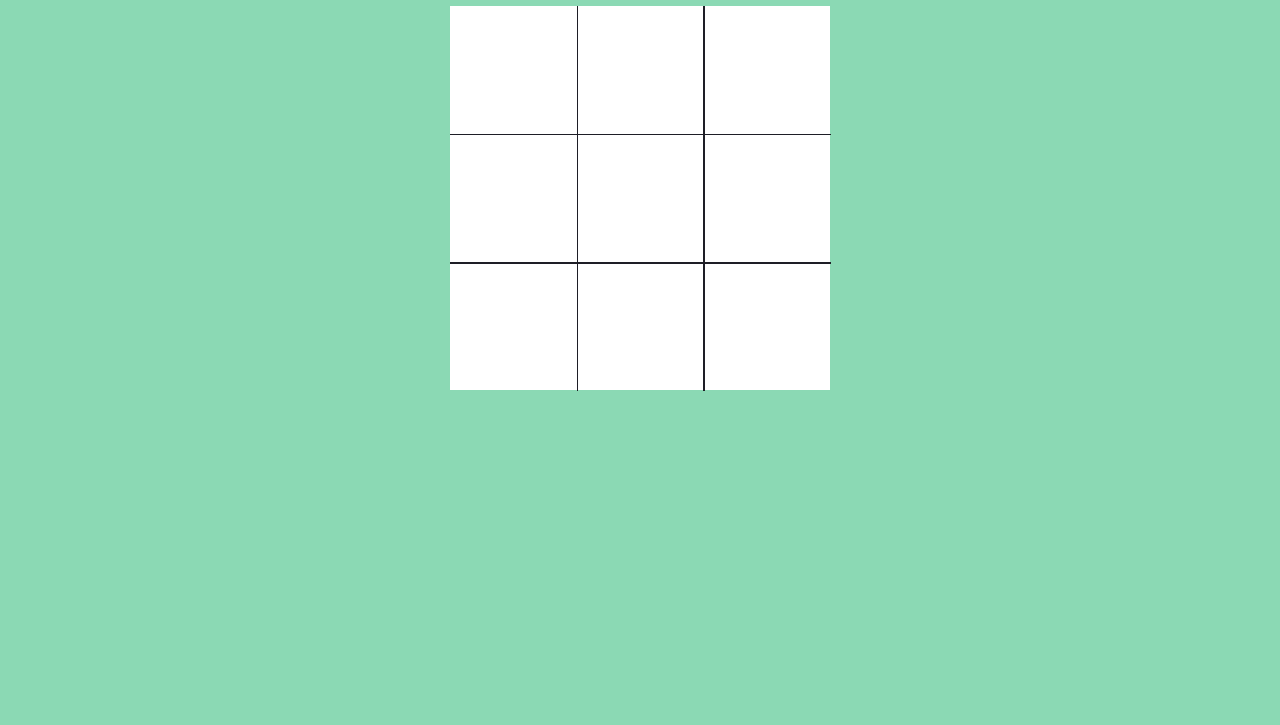
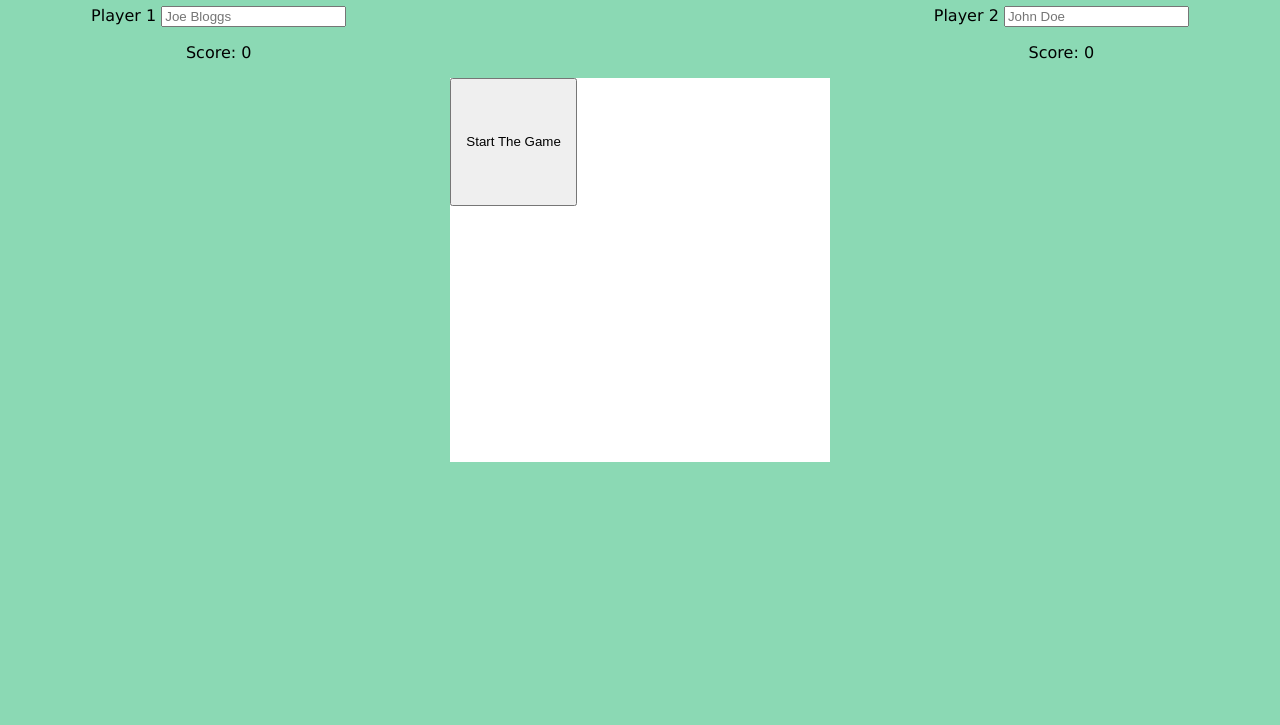
Before and after one commit to KevinThePirate/Tic-Tac-Toe, a plain HTML site: page index.html in a window 1280 px wide. Shown: the part 75-800 px from the top of the page. Drawn offline with Linux system fonts and the light colour scheme.

Commit message:
Finally got the check to work with a game over

```diff
--- a/index.html
+++ b/index.html
@@ -8,17 +8,22 @@
     <link rel="stylesheet" href="style.css">
 </head>
 <body>
-    <h1>Tic Tace Toe</h1>
+    <h1>Tic Tac Toe</h1>
+    <div id="player-info-area">
+        <div id="p1-area">
+            <label for="player1">Player 1</label>
+            <input id="player1" placeholder="Joe Bloggs">
+            <p id="score1">Score: <span id="area1">0</span></p>
+        </div>
+        <div id="note-area"></div>
+        <div id="p2-area">
+            <label for="player2">Player 2</label>
+            <input id="player2" placeholder="John Doe">
+            <p id="score2">Score: <span id="area2">0</span></p>
+        </div>
+    </div>
     <main id="game-area">
-        <div class="game-spot"></div>
-        <div class="game-spot"></div>
-        <div class="game-spot"></div>
-        <div class="game-spot"></div>
-        <div class="game-spot"></div>
-        <div class="game-spot"></div>
-        <div class="game-spot"></div>
-        <div class="game-spot"></div>
-        <div class="game-spot"></div>
+        <button onclick="gameBoard.init()">Start The Game</button>
     </main>
 </body>
 </html>
--- a/script.js
+++ b/script.js
@@ -0,0 +1,212 @@
+let turn = 1;
+const gameBoard = (() => {
+  let board = ["", "", "", "", "", "", "", "", ""];
+  const winConditions = [
+    [0, 1, 2],
+    [3, 4, 5],
+    [6, 7, 8],
+    [0, 3, 6],
+    [1, 4, 7],
+    [2, 5, 8],
+    [2, 4, 6],
+    [0, 4, 8],
+  ];
+  /*const willDisplay = (index) => {
+        if(board[index]){
+            return board[index]
+        }else{
+            return ''
+        }
+    }*/
+  const init = () => {
+    if(player1.name != '' && player2.name != ''){
+    document.getElementById("game-area").innerHTML = ''
+    board.forEach(element => {
+      element = '';
+    })
+    for (let index = 0; index < 9; index++) {
+      document.getElementById(
+        "game-area"
+      ).innerHTML += `<div class="game-spot" id="${index}"></div>`;
+    }
+    const spots = document.querySelectorAll(".game-spot");
+    spots.forEach((square) => {
+      square.addEventListener("click", (e) => {
+        if (!e.target.innerHTML) {
+
+          if (turn % 2 == 0) {
+            e.target.innerHTML = "0";
+            turn++;
+            board[e.target.id] = "0";
+            console.log(board);
+          } else {
+            e.target.innerHTML = "X";
+            turn++;
+            board[e.target.id] = "X";
+            console.log(board);
+          }
+          check();
+        }
+      });
+    });
+  }else{
+    note('ENTER NAMES TO PLAY')
+  }
+  };
+  const note = (push) => {
+    document.getElementById('note-area').innerHTML = push;
+    setTimeout(function(){ document.getElementById('note-area').innerHTML ='' }, 3000);
+  }
+  const update = () => {
+    document.getElementById("game-area").innerHTML = "";
+    for (let index = 0; index < 9; index++) {
+      document.getElementById(
+        "game-area"
+      ).innerHTML += `<div class="game-spot" id="${index}">${board[index]}</div>`;
+    }
+  };
+  const check = () => {/*
+    for (let i = 0; i < winConditions.length; i++) {
+
+      let rowCheck = winConditions[i];
+      if (rowCheck.every( (val) => board[val] === board[rowCheck[0]])) {
+        return board[rowCheck[0]];
+      }
+      return false;
+
+    }
+    for (let index = 0; index < winConditions.length; index++) {
+      //Every Row
+
+      let lineOfWC = winConditions[index];
+      if (
+        lineOfWC.every((val) => {
+          //if every value in the line we're checking in our winConditions passes the following test
+          //are every
+          board[val] === lineOfWC[index];
+          //console.log({ val });
+          //console.log({lineOfWC}, {index})
+        })
+      ) {
+        alert("test2");
+      }
+
+      for (let i = 0; i < winConditions[index].length; i++) {
+        lineOfWC.forEach(element => {
+          if (board[lineOfWC[i]] == 'X'){console.log('x')}
+          if (board[element] == 'X'){console.log('y')}
+        })
+        //Every Item In That Row
+        //console.log(winConditions[index][i])
+        /*if (!winConditions[index][i]) {
+          console.log("UNDIES");
+        }
+        let test = lineOfWC[i]
+        //console.log({test})
+        board.forEach(element => {
+          if(!element == ''){
+            console.log(element)
+          }
+        })
+
+      }
+    }*/
+
+      winConditions.forEach(element => { //Each combination
+        console.log('break')
+        /*console.log(board[element[0]])
+        console.log(board[element[1]])
+        console.log(board[element[2]])*/
+        let spaceOne = board[element[0]]
+        let spaceTwo = board[element[1]]
+        let spaceThree = board[element[2]]
+        if(spaceOne != '' && spaceOne == spaceTwo && spaceOne == spaceThree){
+          alert('game over');
+          if(spaceOne == 'X'){
+            player1.score++;
+            note(`${player1.name} Wins!`)
+            console.log('p1 ' + player1.score);
+          }else{
+            player2.score++;
+            note(`${player2.name} Wins!`)
+            console.log('p1 ' + player1.score);
+          }
+          document.getElementById('area1').innerHTML = player1.score;
+          document.getElementById('area2').innerHTML = player2.score;
+          gameBoard.init();
+        }
+        else{
+          console.log('keep going')
+        }
+        /*for (let i = 0; i < 3; i++) { //Each element of that combintation
+          //console.log(element[i]) // Log every winCondition
+          //element is each row of the winConditions Array
+          //element[i] is the the number in each of those sub arrays
+          //lookingAt is a number that we can feed into Board
+          let lookingAt = element[i];
+          let elementInQuestion = board[lookingAt]
+          //console.log(elementInQuestion);
+          console.log({board}, {element}, {lookingAt})
+          console.log('test is '+board[element[i+1]])
+          console.log('test yurt ' + element[i+1])
+          if(elementInQuestion != '' && elementInQuestion == board[element[i+1]]){ //if the place on the board has something in it
+            console.log(true)
+            console.log(lookingAt)
+          }
+
+
+
+        } */
+
+        /*let counter = 0;
+      for (let i = 0; i < 3; i++) { //Each element of that combintation
+        //console.log(element[i]) // Log every winCondition
+        //element is each row of the winConditions Array
+        //element[i] is the the number in each of those sub arrays
+        //lookingAt is a number that we can feed into Board
+        let lookingAt = element[i];
+        let elementInQuestion = board[lookingAt]
+        let test = element.every(yoke => {
+          console.log({yoke})
+          board[yoke] === board[lookingAt];
+                          //
+        })
+        console.log({test})
+        /*if(elementInQuestion != ''){
+          counter++
+          console.log({counter})
+          console.log({lookingAt})
+        }
+        if(counter == 3){
+          alert('game over');
+        }
+      }*/
+
+
+    });
+
+
+  };
+  return { update, init };
+})();
+const displayController = (() => {
+  return {};
+})();
+const playerFactory = (name, element) => {
+  score = 0;
+  const incrementScore = () => score++
+  name = document.getElementById('player1').value;
+  return { name, element, score, incrementScore };
+};
+let player1 = playerFactory("", "X");
+let player2 = playerFactory("", "0");
+
+gameBoard.init();
+
+function test(){
+  alert(document.getElementById('player1').value)
+}
+window.addEventListener('keypress',() =>{
+  player1.name = document.getElementById('player1').value;
+  player2.name = document.getElementById('player2').value;
+})
--- a/style.css
+++ b/style.css
@@ -1,12 +1,12 @@
-body{
-    background-color: #8BD9B4;
+body {
+  background-color: #8bd9b4;
+  font-family: Verdana, Geneva, Tahoma, sans-serif;
 }
-h1{
-    color: #1E1E26;
+h1 {
+  color: #1e1e26;
   text-align: center;
-    font-family: Verdana, Geneva, Tahoma, sans-serif
 }
-#game-area{
+#game-area {
   width: 30%;
   height: 30vw;
   margin: auto;
@@ -16,23 +16,37 @@ h1{
   background-color: white;
 }
 
-.game-spot{
+.game-spot {
   width: 100%;
-    border: 1px solid #1E1E26;
+  border: 1px solid #1e1e26;
   height: 100%;
+  font-size: 10vh;
+  text-align: center;
 }
-.game-spot:hover{
-    background-color: #ABA0F2;
+.game-spot:hover {
+  background-color: #aba0f2;
 }
-.game-spot:nth-child(3n+1){
-    border-left: 0px;;
+.game-spot:nth-child(3n + 1) {
+  border-left: 0px;
 }
-.game-spot:nth-child(3n){
+.game-spot:nth-child(3n) {
   border-right: 0px;
 }
-.game-spot:nth-child(1),.game-spot:nth-child(2), .game-spot:nth-child(3){
+.game-spot:nth-child(1),
+.game-spot:nth-child(2),
+.game-spot:nth-child(3) {
   border-top: 0px;
 }
-.game-spot:nth-child(7),.game-spot:nth-child(8), .game-spot:nth-child(9){
+.game-spot:nth-child(7),
+.game-spot:nth-child(8),
+.game-spot:nth-child(9) {
   border-bottom: 0px;
 }
+#player-info-area{
+  display: grid;
+  grid-template-columns: repeat(3, 1fr);
+  text-align: center;
+}
+#player-info-area > *{
+  display: inline;
+}
```
Lines whose indentation alone changed are shown as unchanged.
